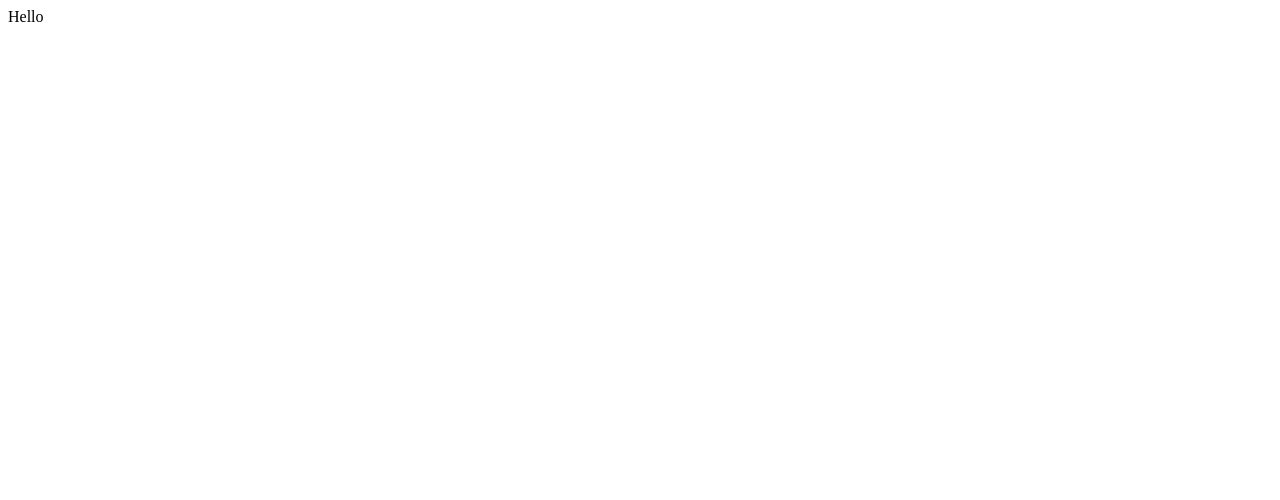
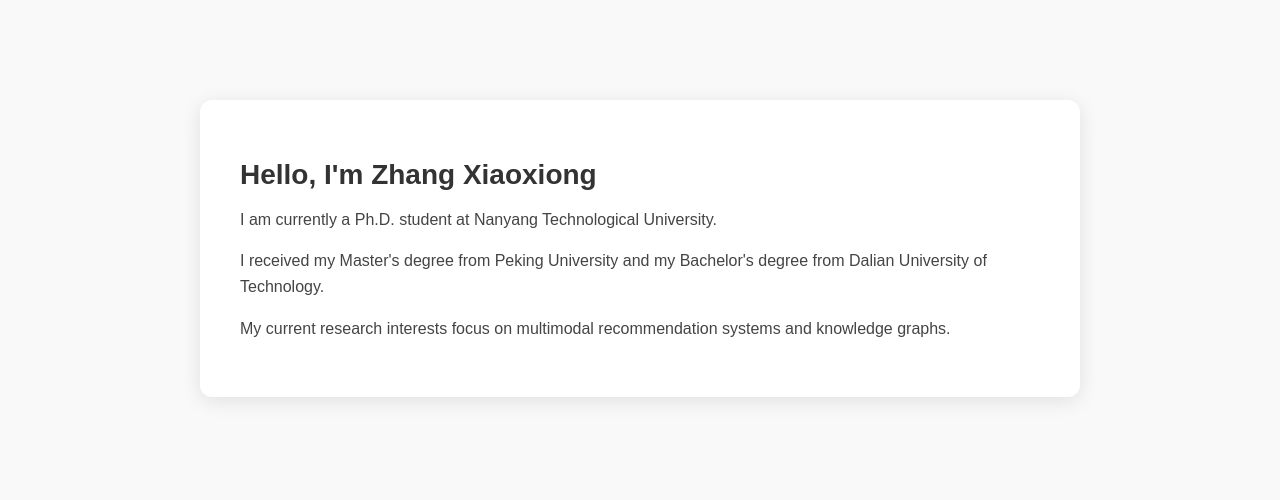
Before and after one commit to ntuzxx/zxx.github.io, a plain HTML site: page index.html in a window 1280 px wide. Drawn offline with Linux system fonts and the light colour scheme.

Commit message:
Update index.html

```diff
--- a/index.html
+++ b/index.html
@@ -1 +1,51 @@
-<p> Hello </p>
+<!DOCTYPE html>
+<html lang="en">
+<head>
+  <meta charset="UTF-8" />
+  <meta name="viewport" content="width=device-width, initial-scale=1.0"/>
+  <title>Zhang Xiaoxiong - Profile</title>
+  <style>
+    body {
+      font-family: Arial, sans-serif;
+      background-color: #f9f9f9;
+      margin: 0;
+      padding: 0;
+    }
+
+    .container {
+      max-width: 800px;
+      margin: 100px auto;
+      background-color: #fff;
+      padding: 40px;
+      border-radius: 12px;
+      box-shadow: 0 4px 20px rgba(0, 0, 0, 0.1);
+    }
+
+    h1 {
+      font-size: 28px;
+      margin-bottom: 10px;
+      color: #333;
+    }
+
+    h2 {
+      font-size: 20px;
+      margin-top: 30px;
+      color: #555;
+    }
+
+    p {
+      font-size: 16px;
+      line-height: 1.6;
+      color: #444;
+    }
+  </style>
+</head>
+<body>
+  <div class="container">
+    <h1>Hello, I'm Zhang Xiaoxiong</h1>
+    <p>I am currently a Ph.D. student at Nanyang Technological University.</p>
+    <p>I received my Master's degree from Peking University and my Bachelor's degree from Dalian University of Technology.</p>
+    <p>My current research interests focus on multimodal recommendation systems and knowledge graphs.</p>
+  </div>
+</body>
+</html>
```
